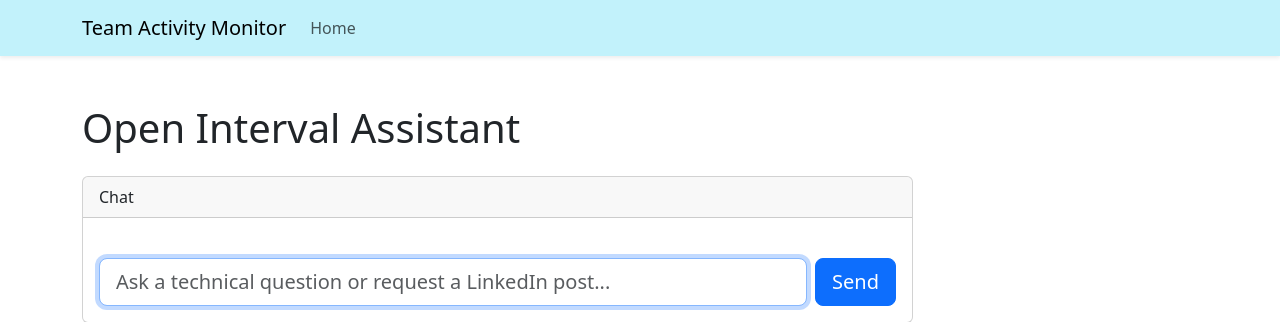
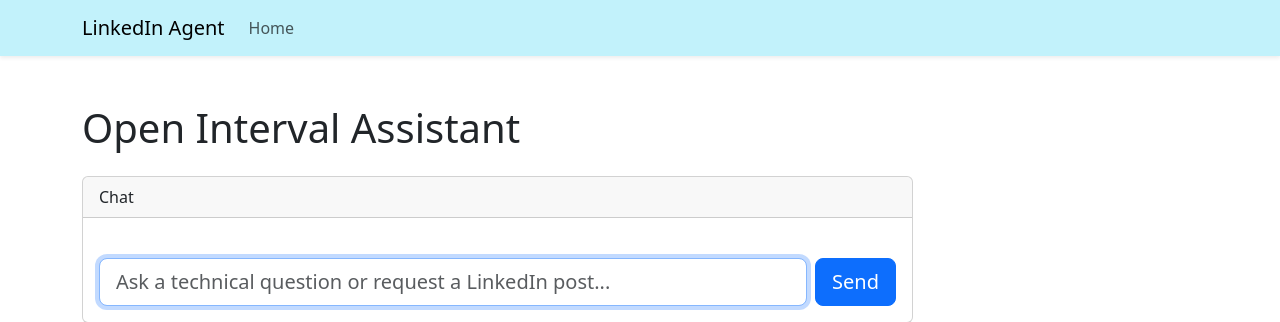
Before and after one commit to ahvar/mini-rag-2, a Flask app: page / in a window 1280 px wide. Shown: the top 322 px of the page. Run offline with Flask 3, Linux system fonts and the light colour scheme.

Commit message:
changed title in index html

```diff
--- a/app/api/api_selectors.py
+++ b/app/api/api_selectors.py
@@ -78,7 +78,7 @@
 
     client = OpenAI(api_key=Config.OPENAI_API_KEY)
     response = client.chat.completions.create(
-        model=Config.OPENAI_FINETUNED_MODEL or Config.BASE_MODEL,
+        model=Config.BASE_MODEL,
         response_format={"type": "json_object"},
         temperature=0,
         messages=[
--- a/app/templates/base.html
+++ b/app/templates/base.html
@@ -4,9 +4,9 @@
         <meta charset="utf-8">
         <meta name="viewport" content="width=device-width, initial-scale=1">
         {% if title %}
-        <title>{{ title }} - {{ 'Team Activity Monitor' }}</title>
+        <title>{{ title }} - {{ 'LinkedIn Agent' }}</title>
         {% else %}
-        <title>{{ 'Welcome to Team Activity Monitor' }}</title>
+        <title>{{ 'Welcome to the LinkedIn Agent' }}</title>
         {% endif %}
         <link
         href="https://cdn.jsdelivr.net/npm/bootstrap@5.3.2/dist/css/bootstrap.min.css"
@@ -17,7 +17,7 @@
     <body>
       <nav class="navbar navbar-expand-lg navbar-light bg-info bg-opacity-25 shadow-sm">
         <div class="container">
-            <a class="navbar-brand" href="{{ url_for('main.index') }}">{{ 'Team Activity Monitor' }}</a>
+            <a class="navbar-brand" href="{{ url_for('main.index') }}">{{ 'LinkedIn Agent' }}</a>
             <button class="navbar-toggler" type="button"
                     data-bs-toggle="collapse"
                     data-bs-target="#navbarSupportedContent"
```
